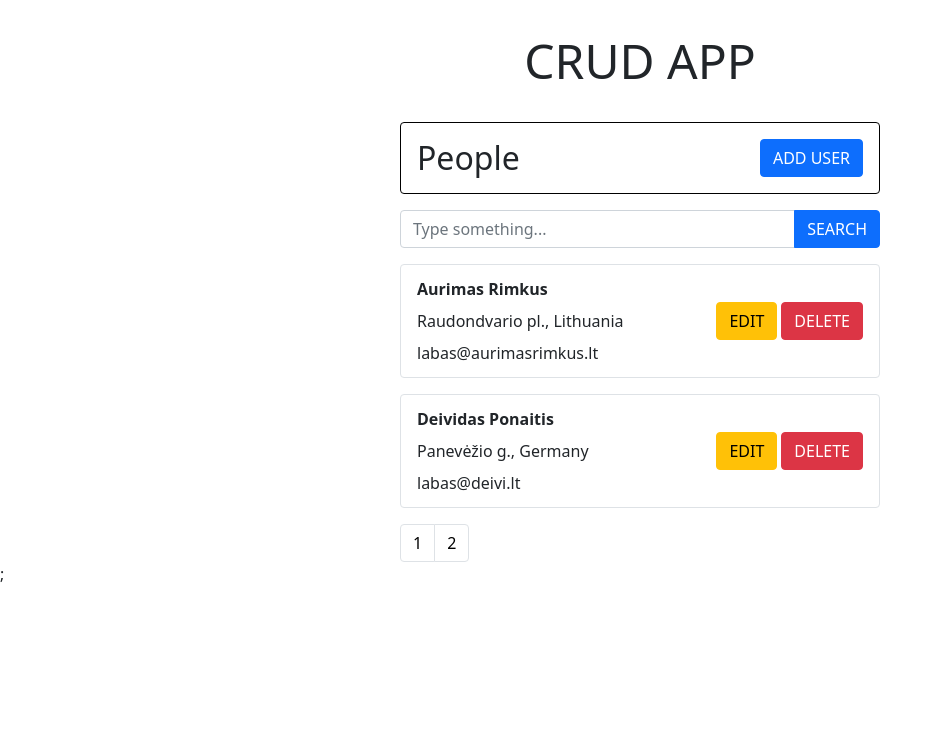
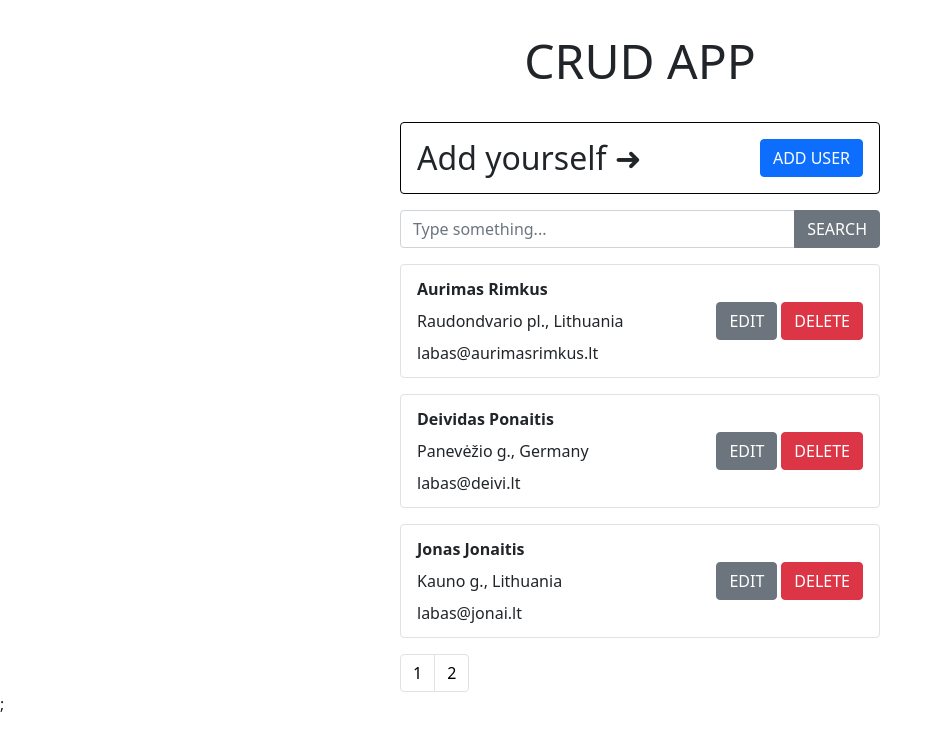
Before and after one commit to rimkusaurimas/crud-app, a React (Create React App) app: page / in a window 1280 px wide. Shown: the top 750 px of the page, without its empty margins (0-943 px from the left). Built offline with nearby package versions, Linux system fonts and the light colour scheme.

Commit message:
More styling and text change

```diff
--- a/src/components/MainPage/MainPage.jsx
+++ b/src/components/MainPage/MainPage.jsx
@@ -8,7 +8,7 @@ export const MainPage = () => {
   return (
     <div>
       <section className={styles.mainWidget}>
-        <h2 className={styles.mainWidgetTitle}>People</h2>
+        <h2 className={styles.mainWidgetTitle}>Add yourself ➜</h2>
         <Link to={"/add-user"}>
           <Button variant="primary text-uppercase">
             add user
--- a/src/components/Search/Search.jsx
+++ b/src/components/Search/Search.jsx
@@ -27,7 +27,7 @@ export const Search = () => {
             aria-describedby="passwordHelpBlock"
             required
           />
-          <Button variant="primary text-uppercase" type="submit" className={styles.searchButton}>
+          <Button variant="secondary text-uppercase" type="submit" className={styles.searchButton}>
             search
           </Button>
         </Form.Group>
--- a/src/components/UserList/SingleUser/SingleUser.jsx
+++ b/src/components/UserList/SingleUser/SingleUser.jsx
@@ -24,7 +24,7 @@ export const SingleUser = ({
       </div>
       <div className="ml-auto">
         <Link to={`edit-user/${id}`}>
-          <Button color="warning" className="btn me-1 text-uppercase">Edit</Button>
+          <Button color="secondary" className="btn me-1 text-uppercase">Edit</Button>
         </Link>
         <Button
           className="btn text-uppercase"
--- a/src/components/UserList/UserList.jsx
+++ b/src/components/UserList/UserList.jsx
@@ -9,7 +9,7 @@ export const UserList = () => {
   const [users, setUsers] = useContext(UserContext);
 
   const [currentPage, setCurrentPage] = useState(1);
-  const [objPerPage] = useState(2);
+  const [objPerPage] = useState(3);
   const paginate = (pageNumber) => {
     setCurrentPage(pageNumber);
   };
```
